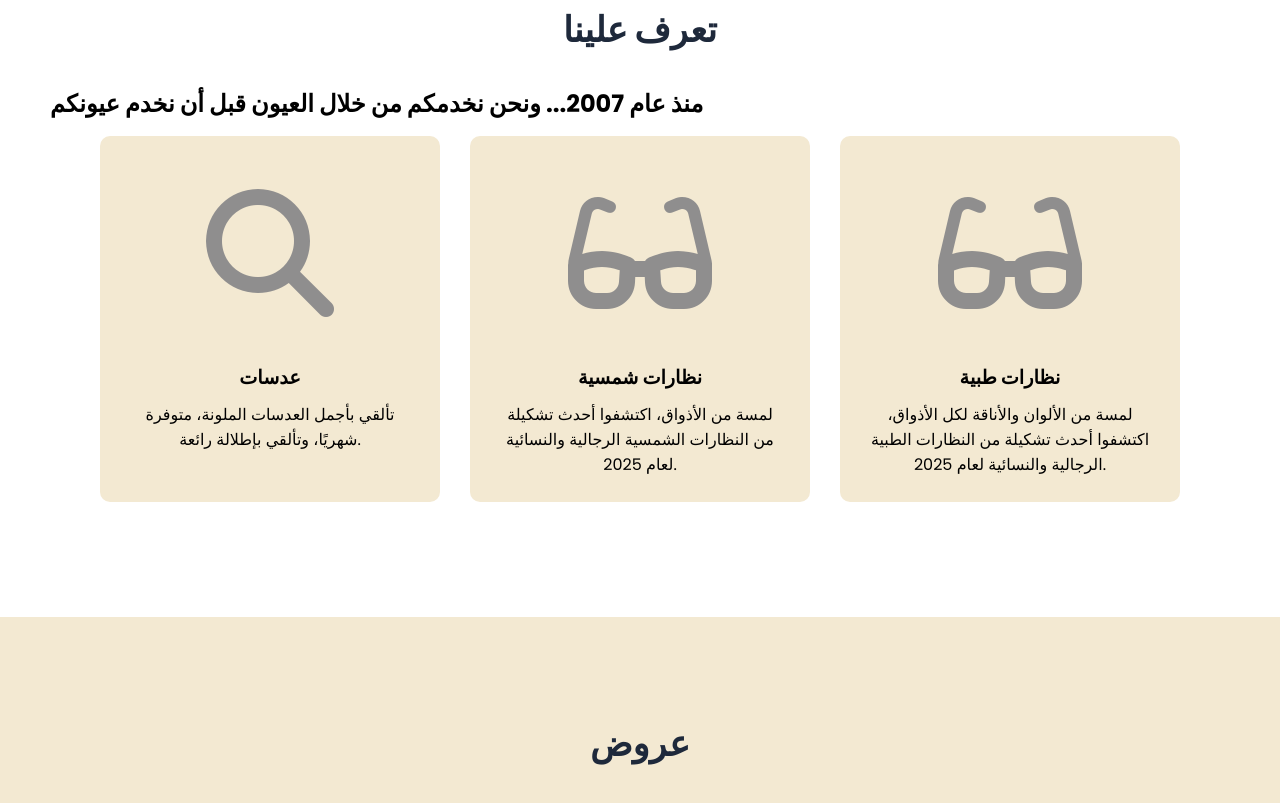
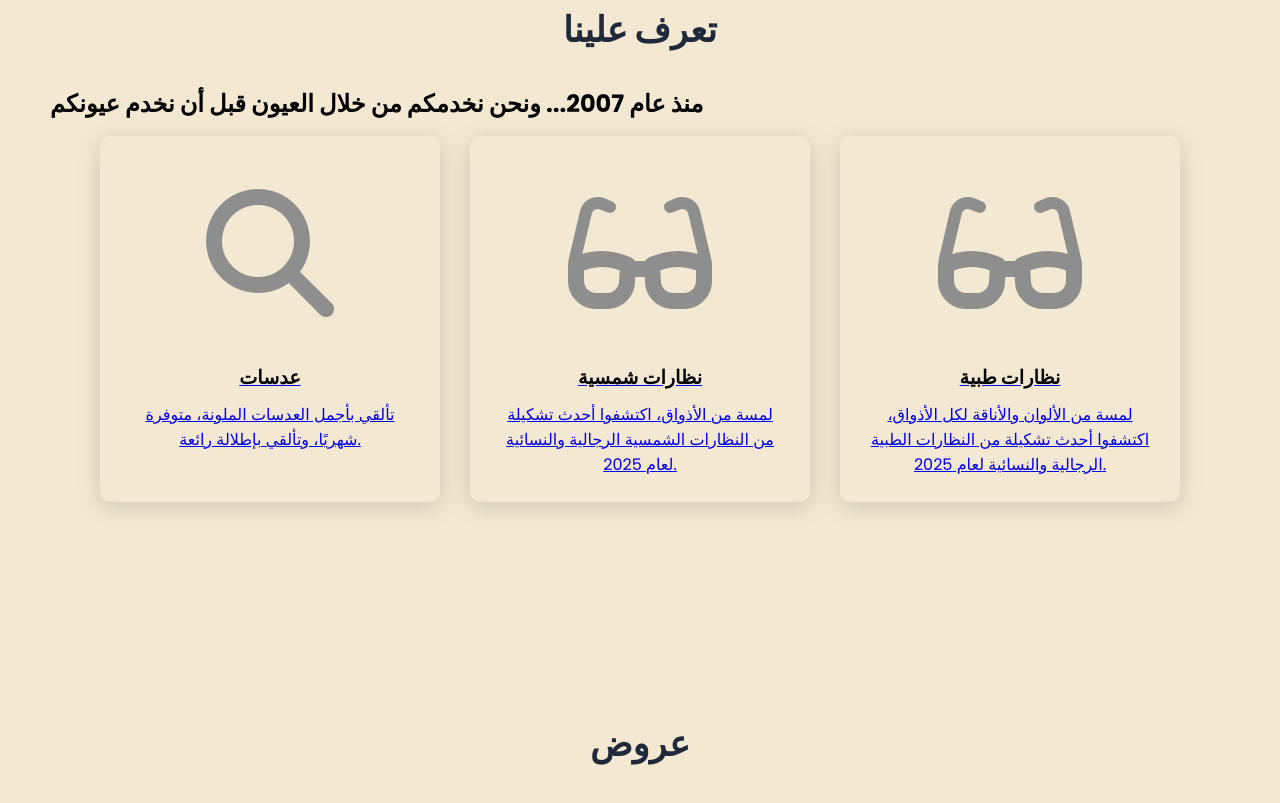
Before and after one commit to deebdeebabood-crypto/index.html, a plain HTML site: page index.html in a window 1280 px wide. Shown: the part 897-1700 px from the top of the page. Drawn offline with Linux system fonts and the light colour scheme.

Commit message:
Add files via upload

```diff
--- a/style.css
+++ b/style.css
@@ -114,40 +114,41 @@ font-weight: 600;
     font-weight: 800;
     margin-bottom: 30px;
 }
+body {
+    background-color: #F3E9D2;
+}
 
 .content {
-display: flex;
-justify-content: center;
-flex-direction: row;
-flex-wrap: wrap;
+    display: flex;
+    justify-content: center;
+    flex-direction: row;
+    flex-wrap: wrap;
 }
+
 .card {
     background-color: #F3E9D2;
     width: 21.25em;
-    box-shadow: 0 5px 25px rgba(1 1 1 /15px);
+    box-shadow: 0 5px 25px rgba(1, 1, 1, 15%);
     border-radius: 10px;
     padding: 25px;
     margin: 15px;
-        transition:0.7s ease ;
-
+    transition: 0.7s ease;
 }
 
-.card:hover{
-        transform: scale(1.1);
+.card:hover {
+    transform: scale(1.1);
 }
 
-.icon{
+.icon {
     color: #8f8e8e;
-    font-size:8em ;
+    font-size: 8em;
     text-align: center;
 }
-.card {
-    text-decoration: none;
-    color: inherit;
-}
-.info{
+
+.info {
     text-align: center;
 }
+
 .info h3 {
     color: #000;
     font-size: 1.2em;
```
